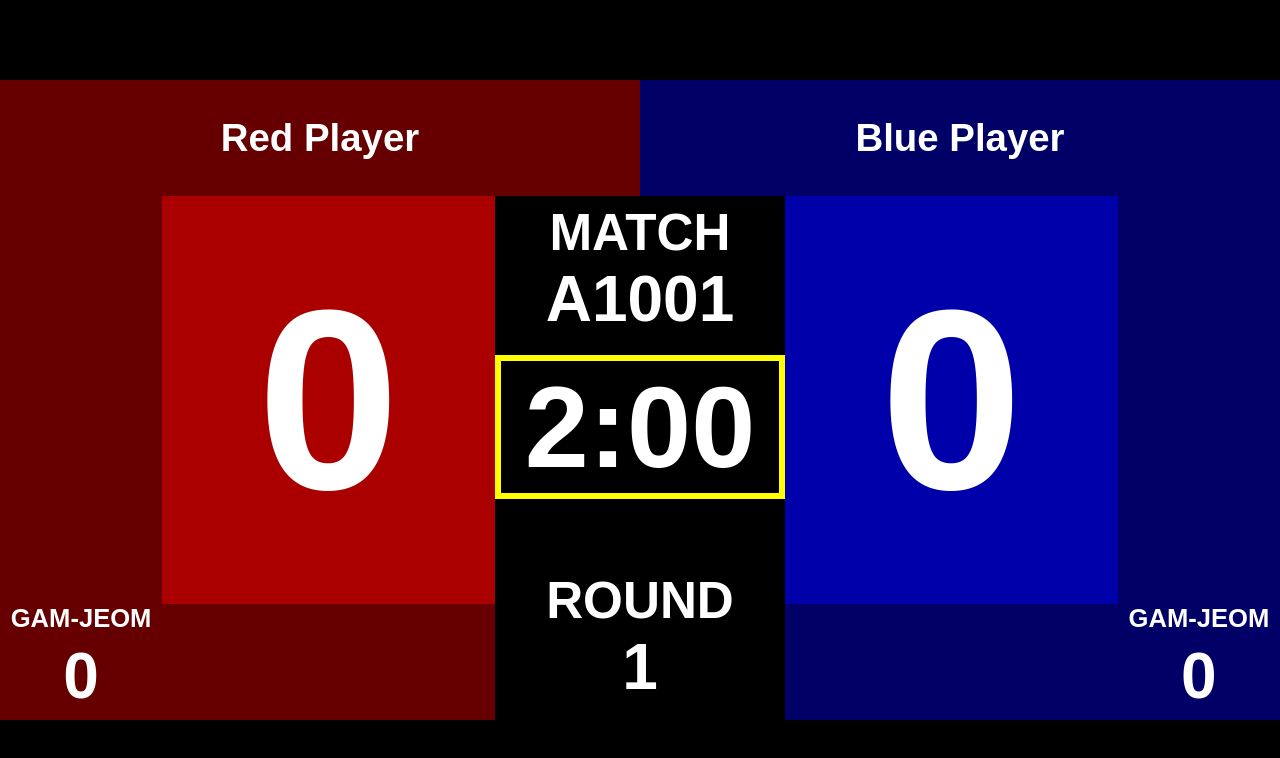
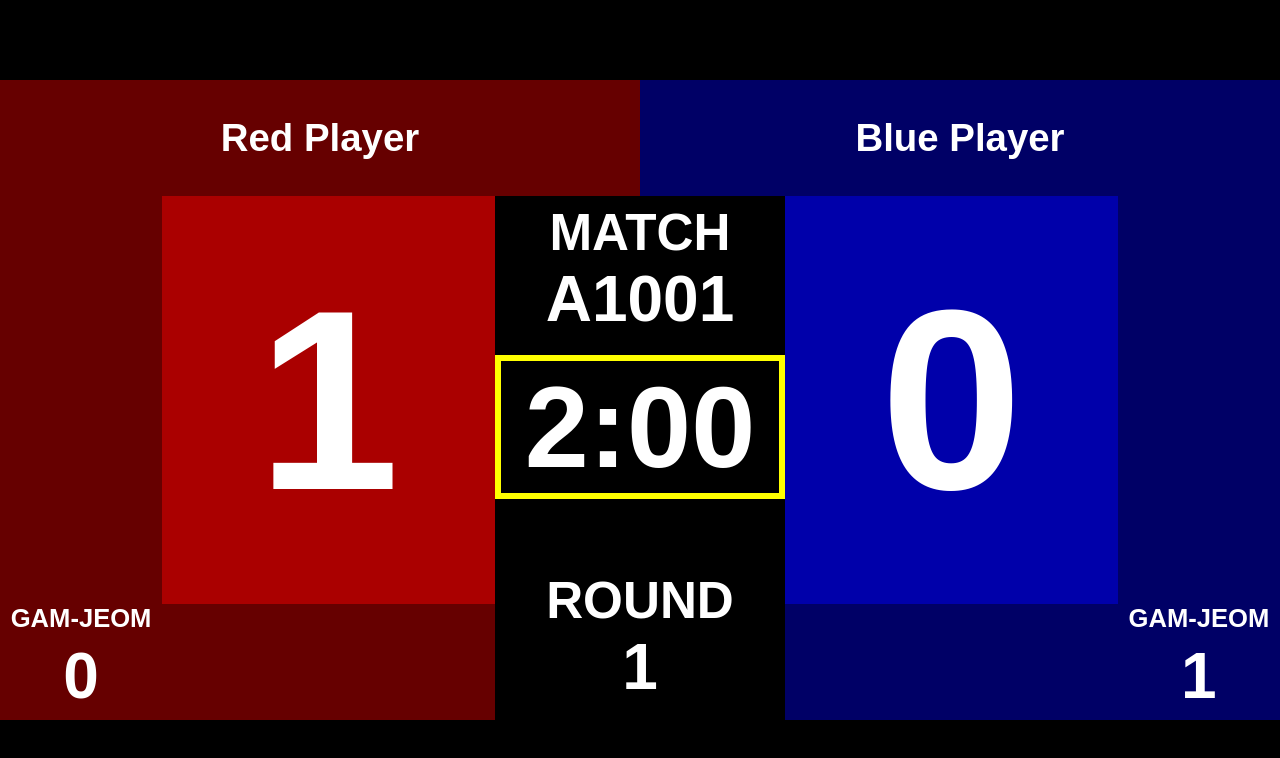
Before and after one commit to CY-Cheung/TKD-scoreboard, a React (Vite) app: page /screen in a window 1280 px wide. Shown: the top 758 px of the page. Built offline with nearby package versions, Linux system fonts and the light colour scheme.

Commit message:
Quick commit by script.

```diff
--- a/src/Pages/Screen/Screen.jsx
+++ b/src/Pages/Screen/Screen.jsx
@@ -32,7 +32,7 @@ function ScoreBoard() {
 	}, []);
 
 	const scoreArray = [
-		[0, 0, 0, 0, 0, 0],
+		[1, 0, 0, 0, 0, 0],
 		[0, 0, 0, 0, 0, 0],
 	];
 
@@ -114,7 +114,7 @@ function ScoreBoard() {
 						</div>
 						<div className="red-gamjeom red-bg">
 							<div className="gamjeom-font">GAM-JEOM</div>
-							<div className="gamjeom-number">{scoreArray[0][0]}</div>
+							<div className="gamjeom-number">{scoreArray[1][0]}</div>
 						</div>
 					</div>
 					<div className="red-score red-bg">
@@ -202,7 +202,7 @@ function ScoreBoard() {
 						</div>
 						<div className="blue-gamjeom blue-bg">
 							<div className="gamjeom-font">GAM-JEOM</div>
-							<div className="gamjeom-number">{scoreArray[1][0]}</div>
+							<div className="gamjeom-number">{scoreArray[0][0]}</div>
 						</div>
 					</div>
 				</div>
```
